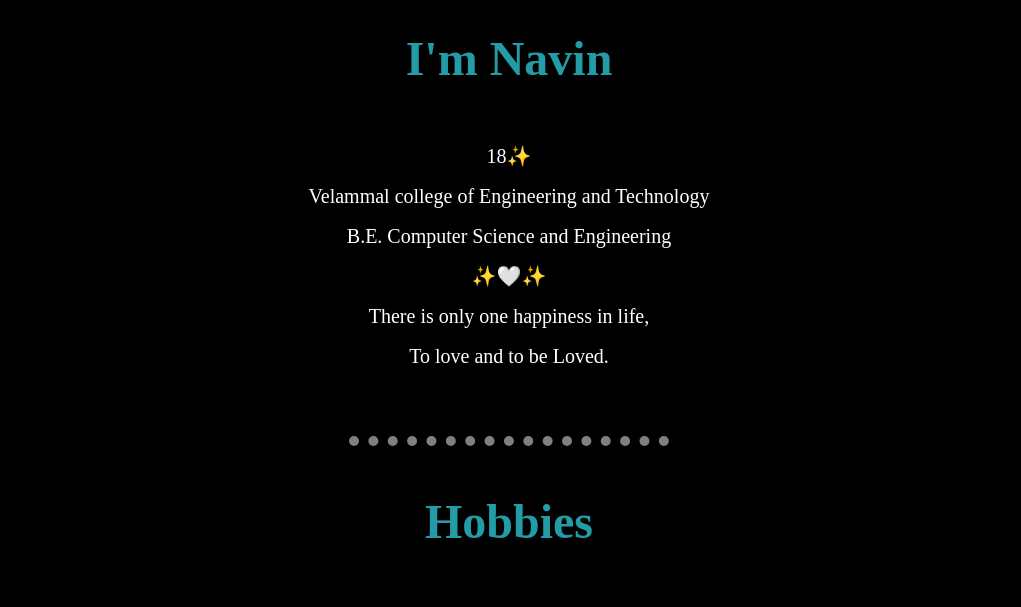
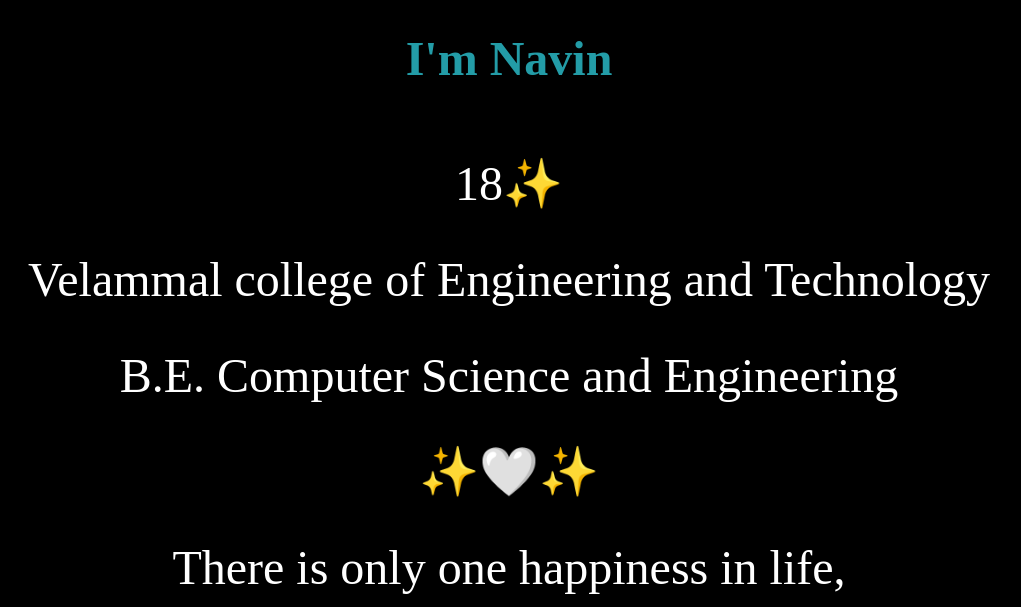
Before and after one commit to Navin2k4/Personal, a plain HTML site: page index.html in a window 1280 px wide. Shown: the part 841-1448 px from the top of the page, without its empty margins (131-1152 px from the left). Drawn offline with Linux system fonts and the light colour scheme.

Commit message:
Update personal site.css

```diff
--- a/personal site.css
+++ b/personal site.css
@@ -125,7 +125,7 @@ a:hover
 .bio
 {
   /* font-style: italic; */
-  font-size: 20px;
+  font-size: 3rem;
   position: relative;
   text-align: center;
   margin: 20px;
```
